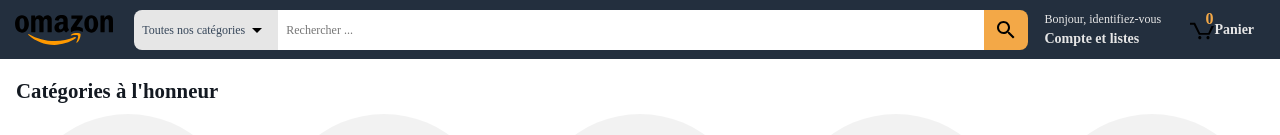
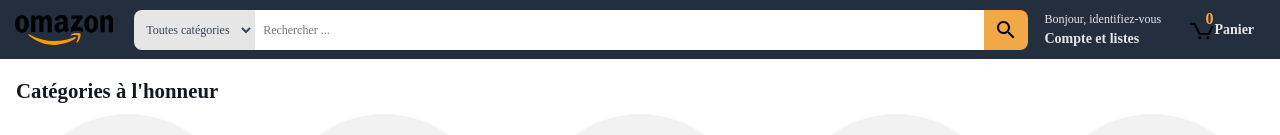
Before and after one commit to Dylan-Lvrd/Omazon, a React (Vite) app: page / in a window 1280 px wide. Shown: the top 135 px of the page. Built offline with nearby package versions, Linux system fonts and the light colour scheme; a web font is replaced by a local one.

Commit message:
application du boutons de selections des categorie, et des que je tape un produit en barre de recherche le filtre s'execute dans les produits

```diff
--- a/src/App.tsx
+++ b/src/App.tsx
@@ -17,23 +17,24 @@ function App() {
   const [isModalOpen, setIsModalOpen] = useState(false);
   const [products, setProducts] = useState<IProduct[]>(p);
   const [categories, setCategories] = useState<ICategory[]>(c);
-  const [CategoriesOpen, setCategoriesOpen] = useState(false);
+  const [searchTerm, setSearchTerm] = useState(''); // Ajout de l'état pour la recherche
+  const [searchCategory, setSearchCategory] = useState<string>(''); // Ajout pour la catégorie
 
 
 
   const handleOpenModal = () => setIsModalOpen(true);
   const handleCloseModal = () => setIsModalOpen(false);
-  const toggleCategories = () => setCategoriesOpen(!CategoriesOpen);
+
 
 
 
   return (
 
 		<div className="app">
-			< Header cartProducts={cartProducts} categories={categories} CategoriesOpen={CategoriesOpen} toggleCategories={toggleCategories}    />
+			< Header cartProducts={cartProducts} categories={categories}  searchTerm={searchTerm} setSearchTerm={setSearchTerm} searchCategory={searchCategory} setSearchCategory={setSearchCategory}    />
 			<main className="main">
         <Categories />
-        <Products cartProducts={cartProducts} setCartProducts={setCartProducts} products={products} />
+        <Products cartProducts={cartProducts} setCartProducts={setCartProducts} products={products} searchTerm={searchTerm} searchCategory={searchCategory}  />
 			</main>
       <Footer handleOpenModal={handleOpenModal} />
 
--- a/src/components/Header.tsx
+++ b/src/components/Header.tsx
@@ -6,13 +6,14 @@ import './Header.scss'
 type HeaderProps = {
     cartProducts: number[];
     categories: ICategory[];
-    CategoriesOpen: boolean;
-    toggleCategories: () => void;
-
+    searchTerm: string;
+    setSearchTerm: React.Dispatch<React.SetStateAction<string>>;
+    searchCategory: string;
+    setSearchCategory: React.Dispatch<React.SetStateAction<string>>
 
   };
 
-function Header ({cartProducts, categories, CategoriesOpen, toggleCategories }: HeaderProps){
+function Header ({cartProducts, categories, searchTerm, setSearchTerm, searchCategory, setSearchCategory  }: HeaderProps){
 
     return (
         <div className="header">
@@ -33,26 +34,25 @@ function Header ({cartProducts, categories, CategoriesOpen, toggleCategories }:
             <div className="header-cart-title">Panier</div>
         </a>
         <div className="header-form">
-            <button className="header-form-filter" type="button" onClick={toggleCategories} >
-                Toutes nos catégories
-                <img src=".../../public/icons/caret-down.svg" alt="flèche bas" className="icon-caret-down" />
-            </button>
-            {CategoriesOpen && (
-                        <div className="categories-open">
-                            {categories.map((category) => (
-                                <div
-                                    key={category.id}
-                                    className="categories-item"
-                                >
-                                    {category.title}
-                                </div>
-                            ))}
-                        </div>
-            )}
+           {/*  Boutons de filtre des catégories */}
+        <select
+                    className="header-form-filter"
+                    value={searchCategory}
+                    onChange={(c) => setSearchCategory(c.target.value)}
+                >
+                    <option value="">Toutes catégories</option>
+                    {categories.map((category) => (
+                        <option key={category.id} value={category.id}>
+                            {category.title}
+                        </option>
+                    ))}
+                </select>
             <input
                 type="text"
                 className="header-form-input"
                 placeholder="Rechercher ..."
+                value={searchTerm}
+                onChange={(e) => setSearchTerm(e.target.value)}
             />
             <button className="header-form-button" type="button">
             <img src=".../../public/icons/search.svg" alt="Recherche" className="icon-search" />
--- a/src/components/Products.tsx
+++ b/src/components/Products.tsx
@@ -6,10 +6,21 @@ interface ProductsProps  {
 	cartProducts: number[];
 	setCartProducts: React.Dispatch<React.SetStateAction<number[]>>;
 	products : IProduct[];
-
+	searchTerm: string;
+	searchCategory: string;
   };
 
-function Products ({cartProducts, setCartProducts, products }: ProductsProps){
+function Products ({cartProducts, setCartProducts, products, searchTerm, searchCategory }: ProductsProps){
+
+	const filteredProducts = products.filter(product => {
+		// Filtre par terme de recherche
+        const FilteredTerm = product.title.toLowerCase().includes(searchTerm.toLowerCase());
+
+        // Filtre par catégorie (si une catégorie est sélectionnée)
+        const FilteredCategory = searchCategory === '' || product.category.id.toString() === searchCategory;
+
+        return FilteredTerm && FilteredCategory;
+    });
 
     return (
 
@@ -17,7 +28,7 @@ function Products ({cartProducts, setCartProducts, products }: ProductsProps){
 					<h2>Tous nos produits</h2>
 					<div className="products-list">
 
-						{products.map((product) => {
+						{filteredProducts.map((product) => {
 							return (
 								<div key={product.id} className="product">
 							<div className="product-img">
```
